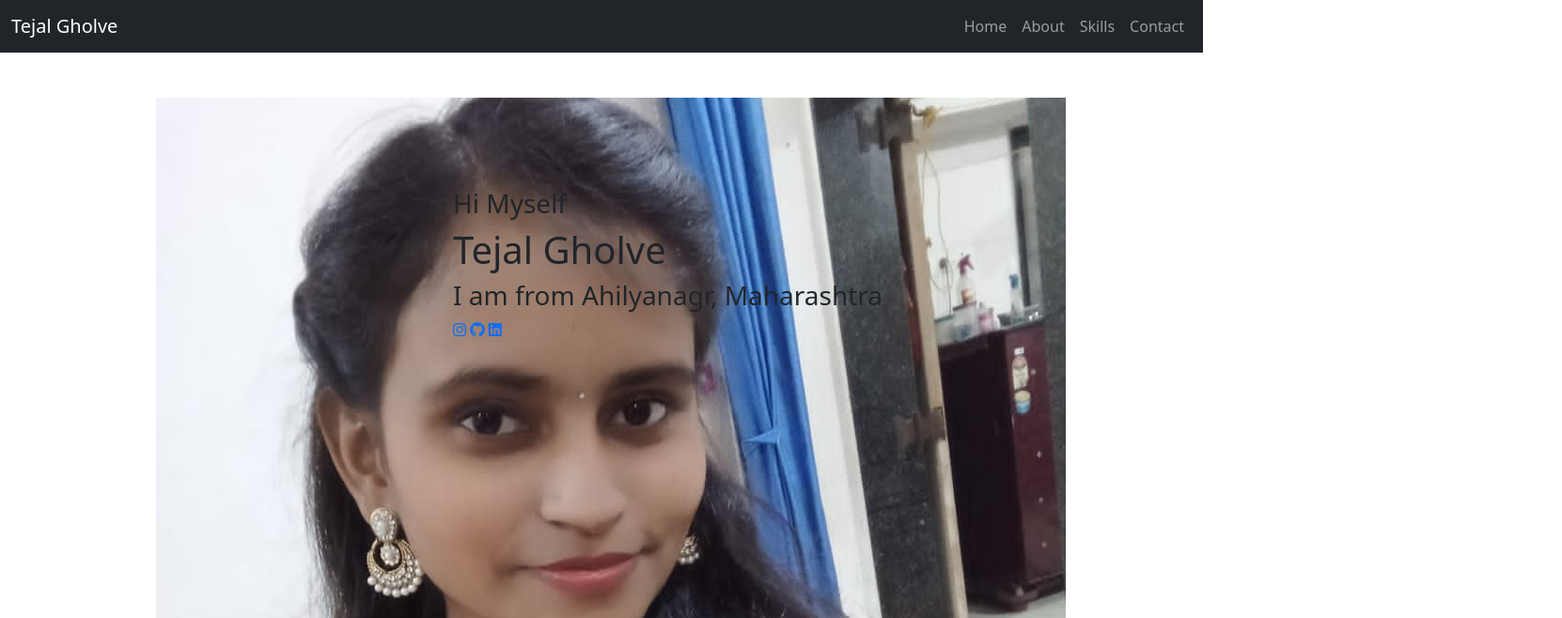
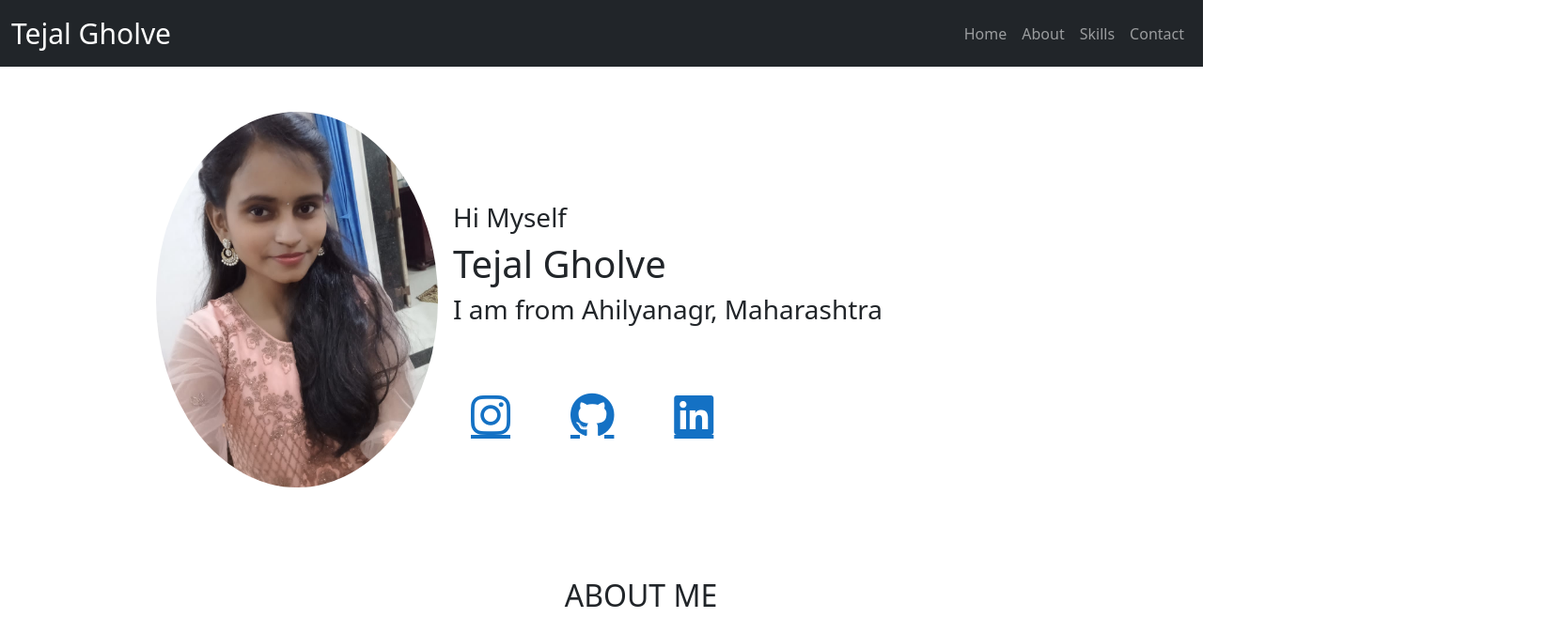
Before and after one commit to Tejal-gholve/tejal, a plain HTML site: page index.html in a window 1280 px wide. Shown: the top 658 px of the page at 94% size, 1662 px wide, since content can reach past the window. Drawn offline with nearby package versions, Linux system fonts and the light colour scheme.

Commit message:
add code

```diff
--- a/index.html
+++ b/index.html
@@ -5,7 +5,7 @@
 	<meta name="viewport" content="width=device-width, initial-scale=1">
 	<title></title>
 
-	<link rel="stylesheet" href="port.css">
+	<link rel="stylesheet" href="styel.css">
 
 	<meta name="viewport" content="width=device-width, initial-scale=1">
   <link href="https://cdn.jsdelivr.net/npm/bootstrap@5.3.3/dist/css/bootstrap.min.css" rel="stylesheet">
--- /dev/null
+++ b/styel.css
@@ -0,0 +1,53 @@
+#head{
+	  font-size: 30px;
+
+}
+
+#img{
+	width: 300px;
+	height: 400px;
+	border-radius: 50%;
+
+}
+#ab{
+	font-size: 30px;
+}
+#img1:hover #img{
+	height: 410px;
+	width: 310px;
+
+}
+.ig{
+	overflow: hidden;
+}
+
+.ig1:hover{
+	transform: scale(1.2);
+	overflow: hidden;
+
+}
+.ig{
+	box-shadow: 5px 5px 20px black;
+
+}
+.social-media a{
+    display: inline-flex;
+    justify-content: center;
+    align-items: center;
+    width: 5rem;
+    height: 5rem;
+    background: transparent;
+    border: 0.2rem solid var(--main-color);
+    border-radius: 50%;
+    font-size: 3rem;
+   /* color: var(--main-color);*/
+   color: rgb(20, 113, 196);
+    margin: 3rem 1.5rem 3rem 0;
+    transition: 0.3s ease;
+}
+.social-media a:hover{
+    transform: scale(1,2) translateY(-10px);
+    background-color: var(--main-color);
+    color: var(--bg-color);
+    box-shadow: 0 0 25px var(--main-color);
+}
```
